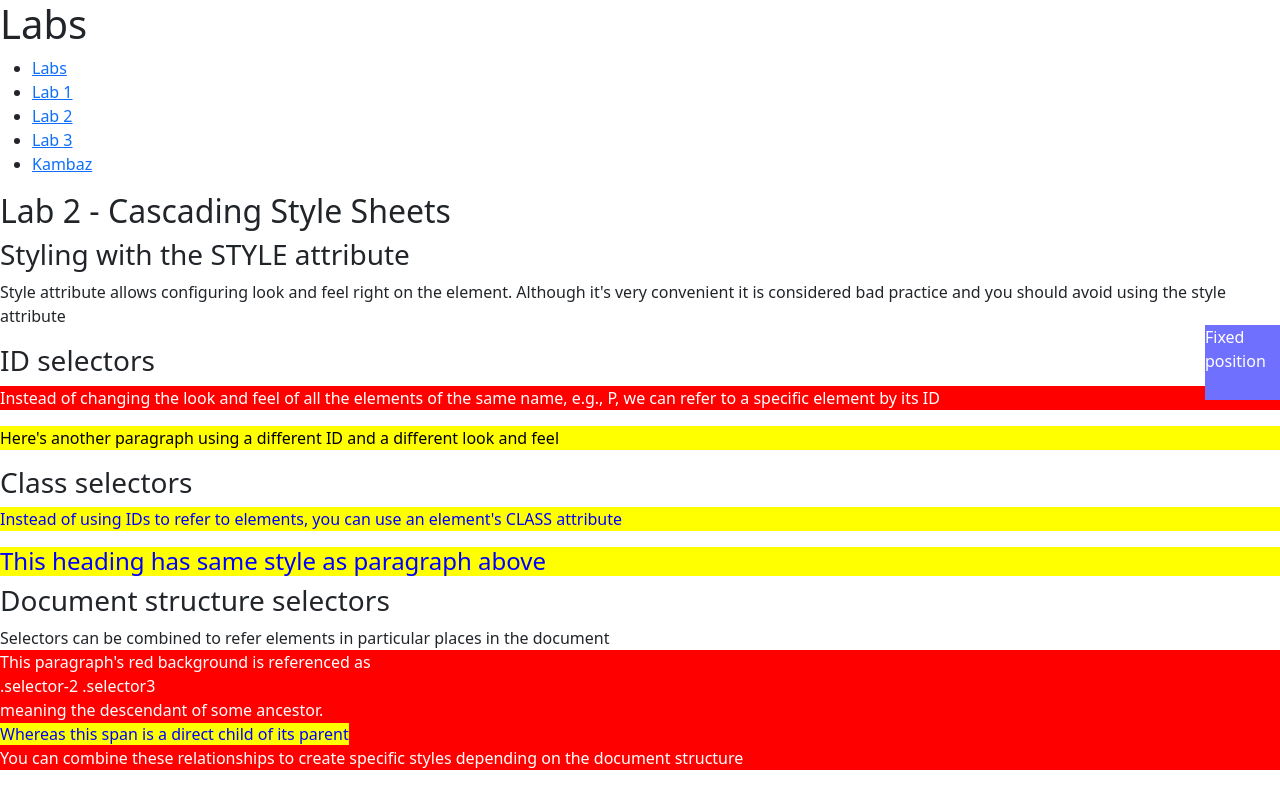
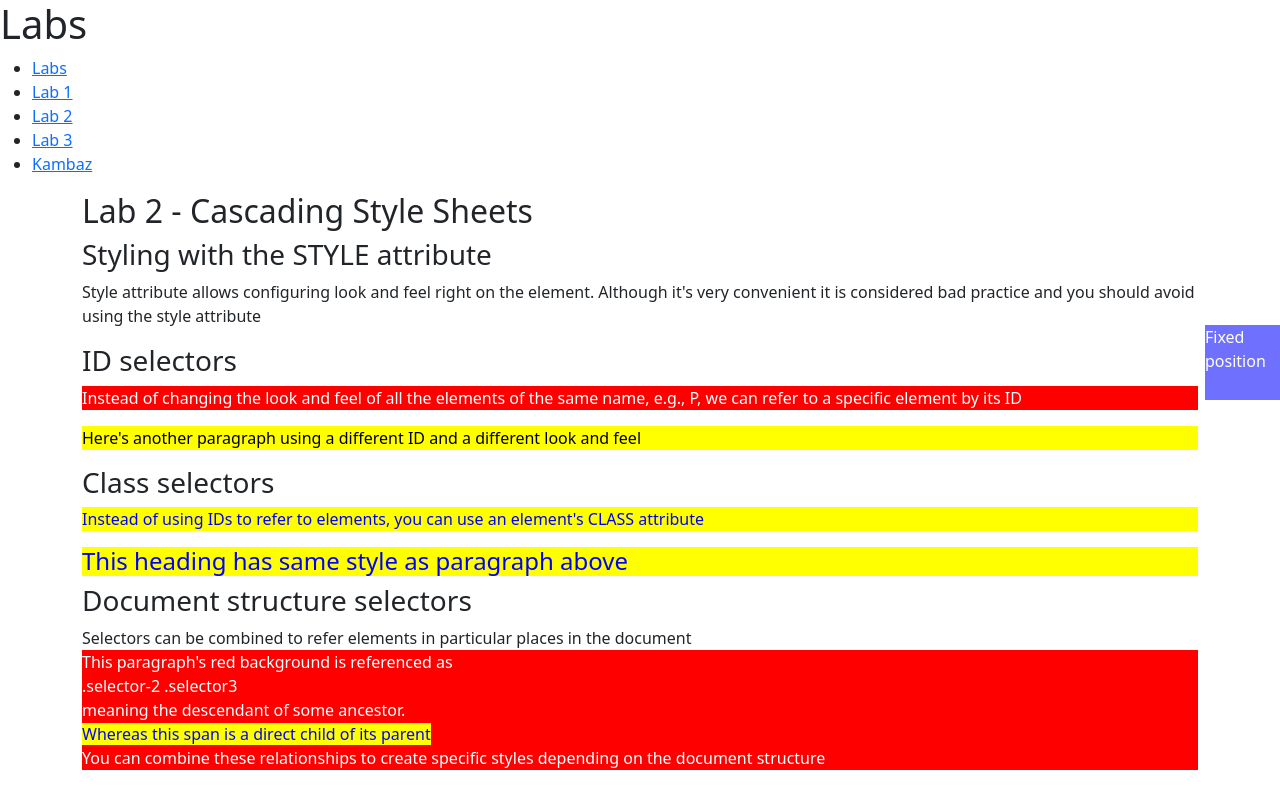
Before and after one commit to AntonMenchaca/kambaz-react-web-cs5610-summer2-2025, a React (Vite) app: page /#/Labs/Lab2 in a window 1280 px wide. Shown: the top 790 px of the page. Built offline with nearby package versions, Linux system fonts and the light colour scheme.

Commit message:
Finish 2.3.2

```diff
--- a/src/Labs/Lab2/index.tsx
+++ b/src/Labs/Lab2/index.tsx
@@ -12,10 +12,11 @@ import Float from './Float';
 import GridLayout from './GridLayout';
 import Flex from './Flex';
 import ReactIcons from './ReactIcons';
+import { Container } from 'react-bootstrap';
 
 export default function Lab2() {
   return (
-    <div id="wd-lab2">
+    <Container>
       <h2>Lab 2 - Cascading Style Sheets</h2>
       <h3>Styling with the STYLE attribute</h3>
       <p >
@@ -80,5 +81,5 @@ export default function Lab2() {
       <GridLayout />
       <Flex />
       <ReactIcons />
-    </div>);
+    </Container>);
 }
```
